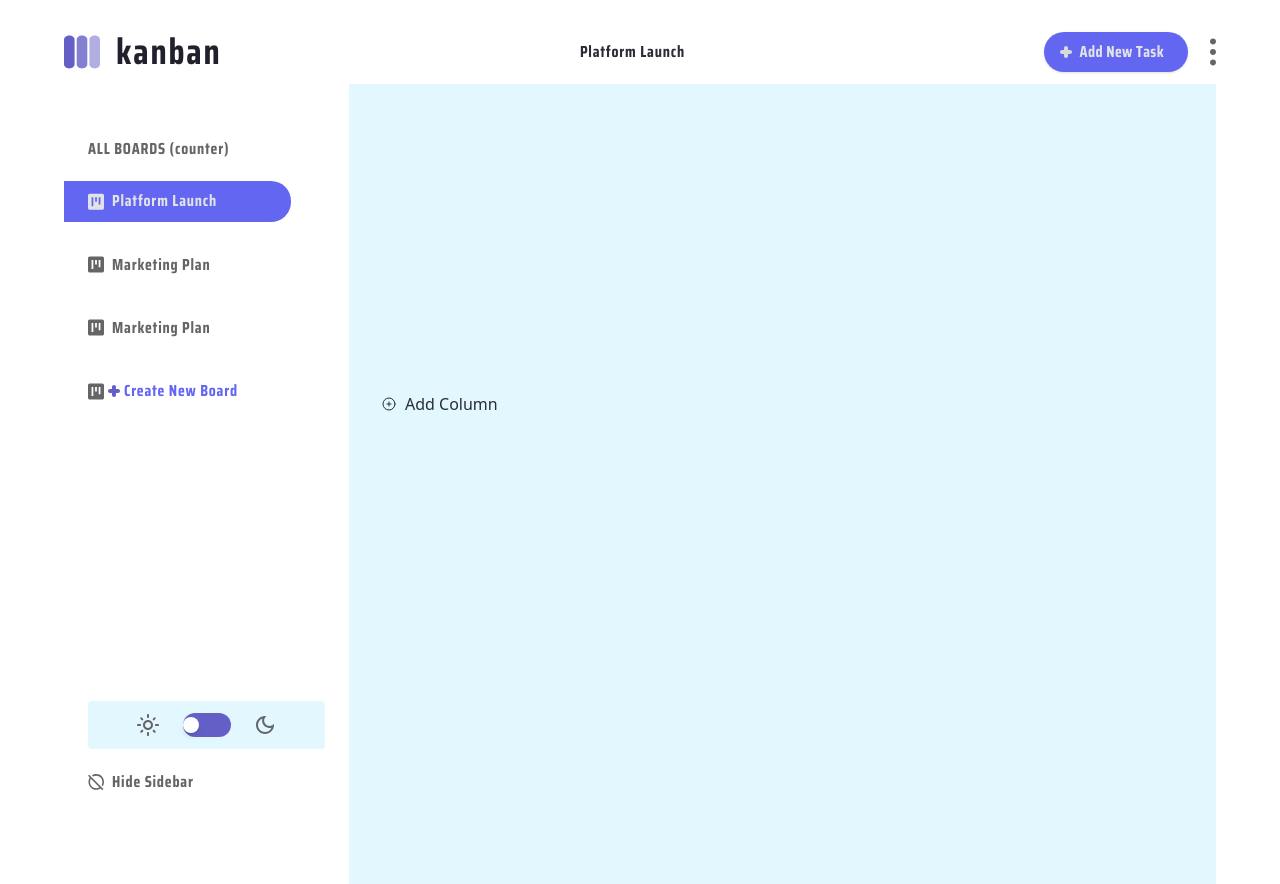
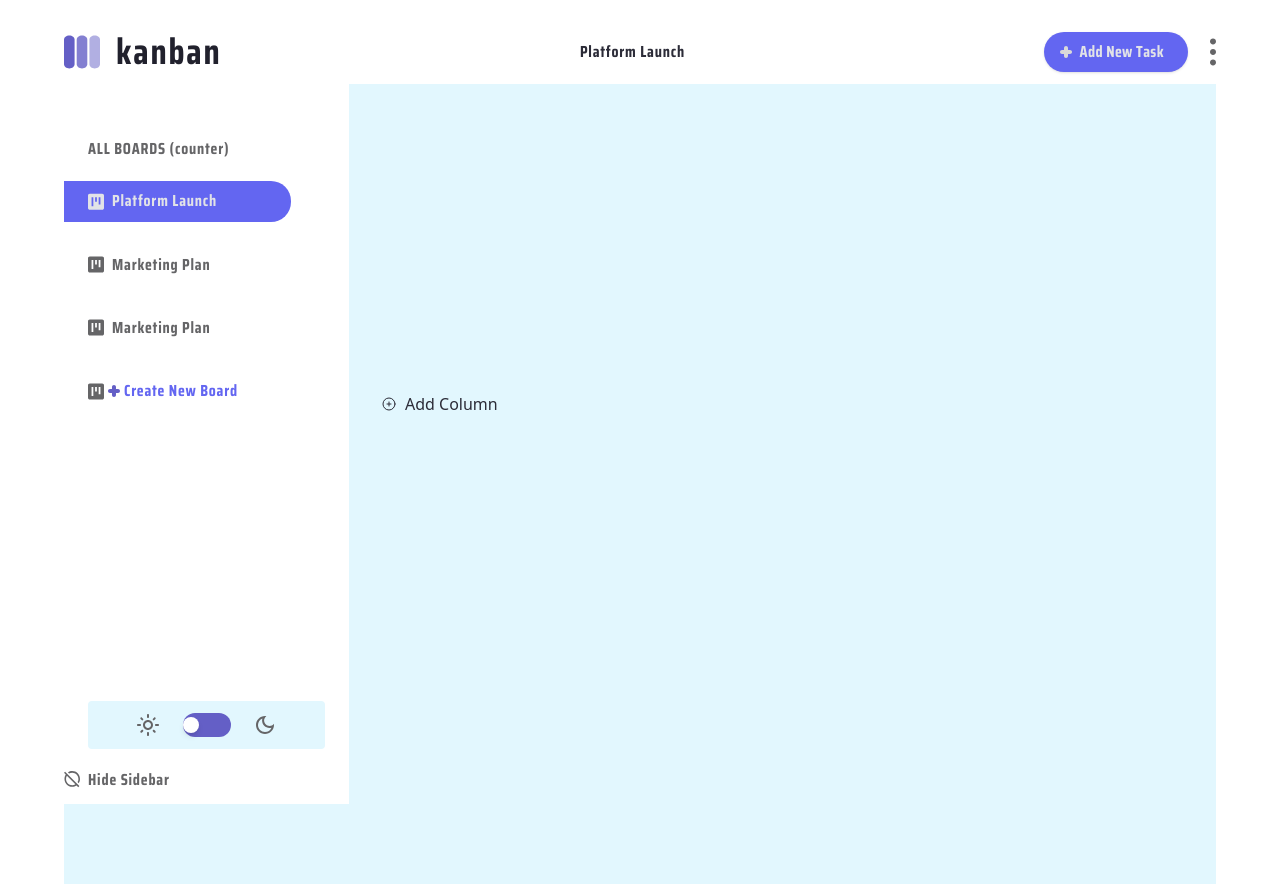
Before and after one commit to tomizdebski/KANBAN_APP, a Next.js app: page / in a window 1280 px wide. Built offline with nearby package versions, Linux system fonts and the light colour scheme.

Commit message:
layout-board/fix-button-hide-sidebar

```diff
--- a/app/page.tsx
+++ b/app/page.tsx
@@ -1,20 +1,11 @@
-import Navbar from "@/components/Navbar";
-import Sidebar from "@/components/Sidebar";
-
 import Board from "@/components/Board";
 
 export default function Home() {
   return (
     <main className="flex min-h-screen flex-col items-center justify-between ">
       <div className="flex">
-        <div className="flex flex-col">
-          <Navbar />
-          <div
-            className="flex "
-          >
-            <Sidebar />
-            <Board />
-          </div>
+        <div className="flex ">
+          <Board />
         </div>
       </div>
     </main>
--- a/components/Board.tsx
+++ b/components/Board.tsx
@@ -16,6 +16,9 @@ import {
 import { SortableContext, arrayMove } from "@dnd-kit/sortable";
 import { createPortal } from "react-dom";
 import TaskCard from "./TaskCard";
+import Sidebar from "./Sidebar";
+import HideButton from "./HideButton";
+import Navbar from "./Navbar";
 
 const KanabnBoard = () => {
   const [columns, setColumns] = useState<Column[]>([]);
@@ -24,6 +27,7 @@ const KanabnBoard = () => {
 
   const [activeColumn, setActiveColumn] = useState<Column | null>(null);
   const [activeTask, setActiveTask] = useState<Task | null>(null);
+  const [hideSidebar, setHideSidebar] = useState(true);
 
   const sensors = useSensors(
     useSensor(PointerSensor, {
@@ -34,19 +38,20 @@ const KanabnBoard = () => {
   );
 
   return (
+    <div className="flex flex-col">
+      <Navbar />
       <div
         className="
-
         flex
         min-h-screen
         w-full
         overflow-x-hidden
         overflow-y-hidden
-
         text-dark_gray dark:text-white
         bg-light_blue dark:bg-deep_gray
         "
       >
+        {hideSidebar && (<Sidebar />)}
         <DndContext
           sensors={sensors}
           onDragStart={onDragStart}
@@ -118,8 +123,11 @@ const KanabnBoard = () => {
             document.body
           )}
         </DndContext>
+        <HideButton setHideSidebar={setHideSidebar} hideSidebar={hideSidebar}/>
+      </div>
     </div>
   );
+
   function createNewColumn() {
     const columnToAdd: Column = {
       id: generateId(),
@@ -246,14 +254,11 @@ const KanabnBoard = () => {
       setTasks((tasks) => {
         const activeIndex = tasks.findIndex((task) => task.id === activeId);
 
-
-
         tasks[activeIndex].columnId = overId;
 
         return arrayMove(tasks, activeIndex, activeIndex);
       });
     }
-
   }
 
   function generateId() {
--- /dev/null
+++ b/components/HideButton.tsx
@@ -0,0 +1,23 @@
+import Image from "next/image";
+import visible from "../public/icons/visible.svg";
+
+interface Props {
+  setHideSidebar: (value: boolean) => void;
+  hideSidebar: boolean;
+}
+
+const Hide_button = ({setHideSidebar, hideSidebar} : Props) => {
+
+  return (
+    <button
+    onClick={() => setHideSidebar(!hideSidebar)} // Updated the type of 'prev' parameter to 'boolean'
+    className="self-stretch py-3 rounded-tr-[20px] rounded-br-[20px] justify-start items-center gap-2 inline-flex absolute bottom-0 cursor-pointer">
+      <Image src={visible} width={16} height={16} alt="kanban" className="" />
+      <div className="text-center text-[#656567] dark:text-zinc-200 text-sm font-semibold font-saira leading-none tracking-wider">
+        Hide Sidebar
+      </div>
+    </button>
+  );
+};
+
+export default Hide_button;
--- a/components/Navbar.tsx
+++ b/components/Navbar.tsx
@@ -1,6 +1,5 @@
 'use client';
-import React from 'react'
-import add from "../public/icons/add_white.svg";
+
 import Image from "next/image";
 import dots_light from "../public/icons/dots_light.svg";
 import dots_dark from "../public/icons/dots_dark.svg";
--- a/components/Sidebar.tsx
+++ b/components/Sidebar.tsx
@@ -16,7 +16,7 @@ const Sidebar = () => {
 
 
   return (
-    <div className="w-[285px] h-[90vh] bg-gray-800 flex-col justify-between items-start inline-flex">
+    <div className="w-[285px] h-[90vh] bg-gray-800 flex-col justify-between items-start inline-flex dark:bg-dark_gray bg-white">
       <div className="w-[227px] h-[382px] flex-col justify-center items-center gap-[37px] flex">
 
         <div className="self-stretch h-[273px] flex-col justify-between items-start flex">
@@ -58,12 +58,7 @@ const Sidebar = () => {
       </div>
       <div className="self-stretch h-[103px] px-6 flex-col justify-start items-start gap-[13px] flex">
         <SwitchTheme />
-        <div className="self-stretch py-3 rounded-tr-[20px] rounded-br-[20px] justify-start items-center gap-2 inline-flex">
-            <Image src={visible} width={16} height={16} alt="kanban" className="" />
-          <div className="text-center text-[#656567] dark:text-zinc-200 text-sm font-semibold font-saira leading-none tracking-wider">
-            Hide Sidebar
-          </div>
-        </div>
+
       </div>
     </div>
   );
```
Lines whose indentation alone changed are shown as unchanged.
